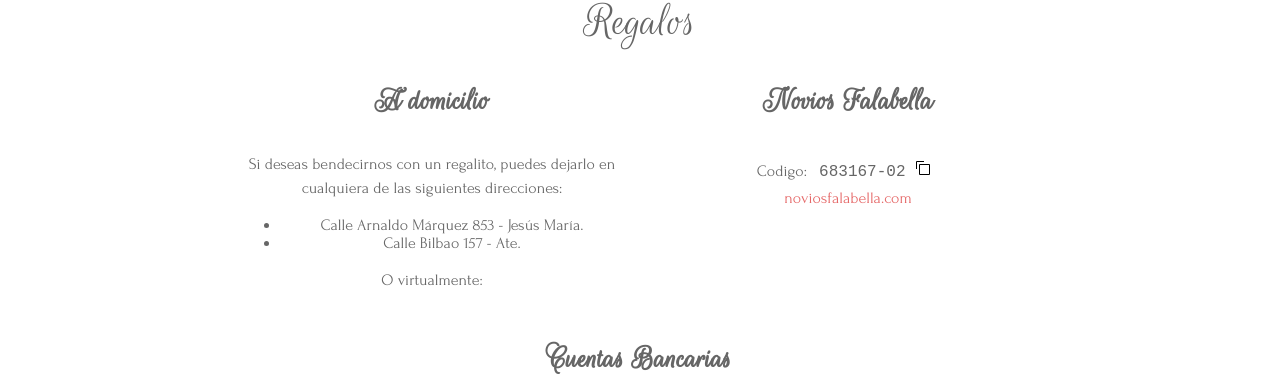
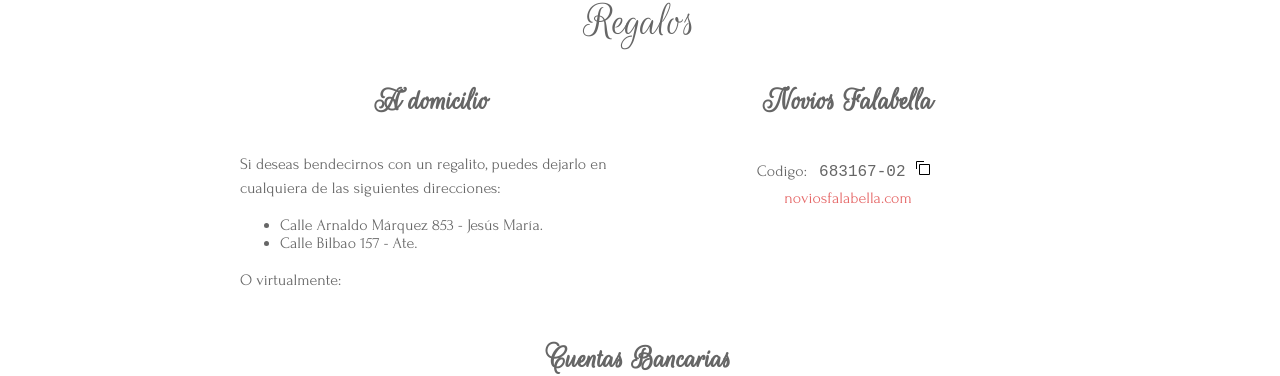
Before and after one commit to rarenatoe/boda-svelte-template, a SvelteKit app: page / in a window 1280 px wide. Shown: the part 4057-4433 px from the top of the page. Built offline with nearby package versions, Linux system fonts and the light colour scheme.

Commit message:
fix: some styling

```diff
--- a/src/routes/+page.svelte
+++ b/src/routes/+page.svelte
@@ -149,7 +149,7 @@
 	<!-- <img src={regalosIcon} alt="informacion del evento" width="64" height="64" /> -->
 	<h2>Regalos</h2>
 	<div class="trio-grid">
-		<div>
+		<div id="domicilio">
 			<h3>A domicilio</h3>
 			<p>
 				Si deseas bendecirnos con un regalito, puedes dejarlo en cualquiera de las siguientes
@@ -163,7 +163,7 @@
 		</div>
 		<div>
 			<h3>Novios Falabella</h3>
-			Codigo: <CodeForCopying code="683167-02" /><br />
+			Codigo: <CodeForCopying code="683167-02" skipCleanUp /><br />
 			<a href="https://www.noviosfalabella.com.pe/">noviosfalabella.com</a>
 		</div>
 		<div id="accounts">
@@ -319,6 +319,10 @@
 		text-align: center;
 	}
 
+	#domicilio {
+		text-align: left;
+	}
+
 	#accounts {
 		display: grid;
 		grid-template-columns: 1fr;
--- a/src/routes/CodeForCopying.svelte
+++ b/src/routes/CodeForCopying.svelte
@@ -6,10 +6,14 @@
 	import './styles.css';
 
 	export let code: string;
+	export let skipCleanUp: boolean = false;
 
 	const onClick = () => {
-		const curatedCode = code.replace(/[^a-zA-Z0-9 ]/g, '');
-		copy(curatedCode);
+		if (skipCleanUp) copy(code);
+		else {
+			const curatedCode = code.replace(/[^a-zA-Z0-9 ]/g, '');
+			copy(curatedCode);
+		}
 		toast.push('Código copiado al portapapeles');
 	};
 </script>
```
